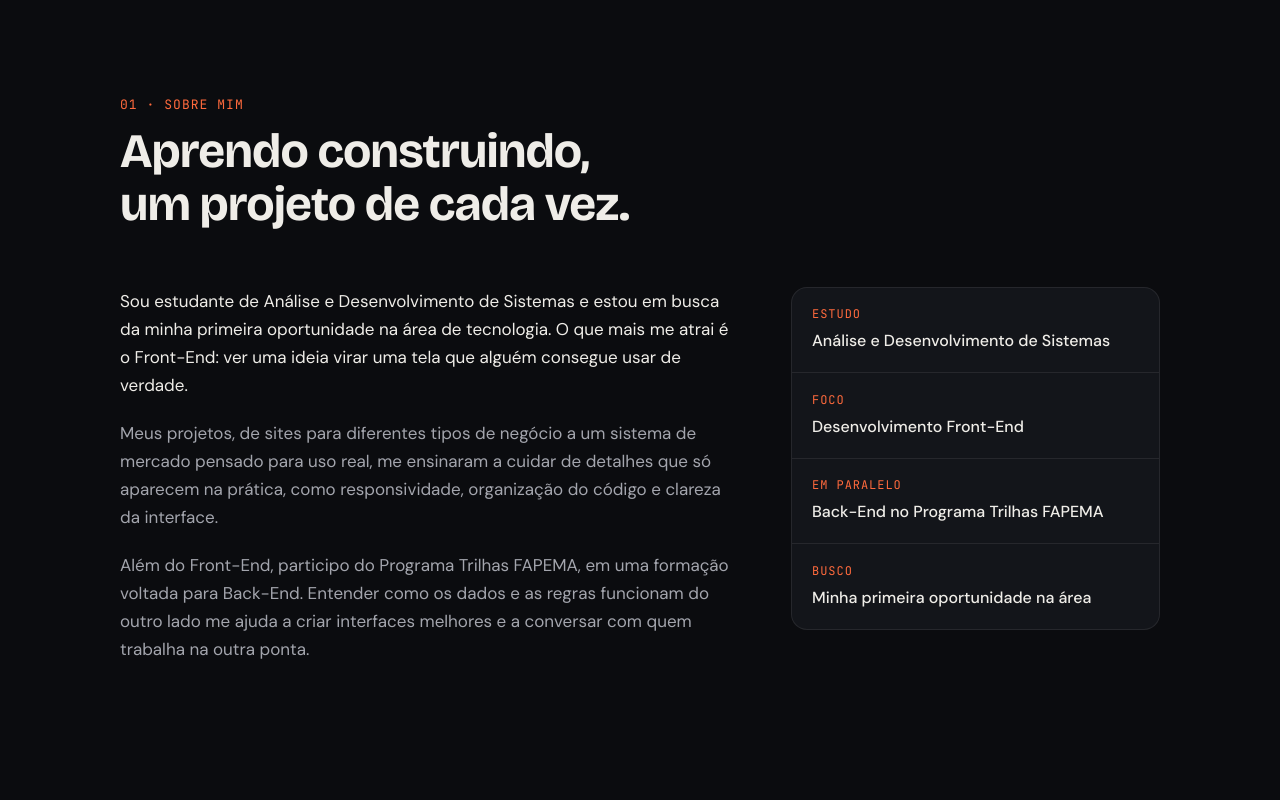
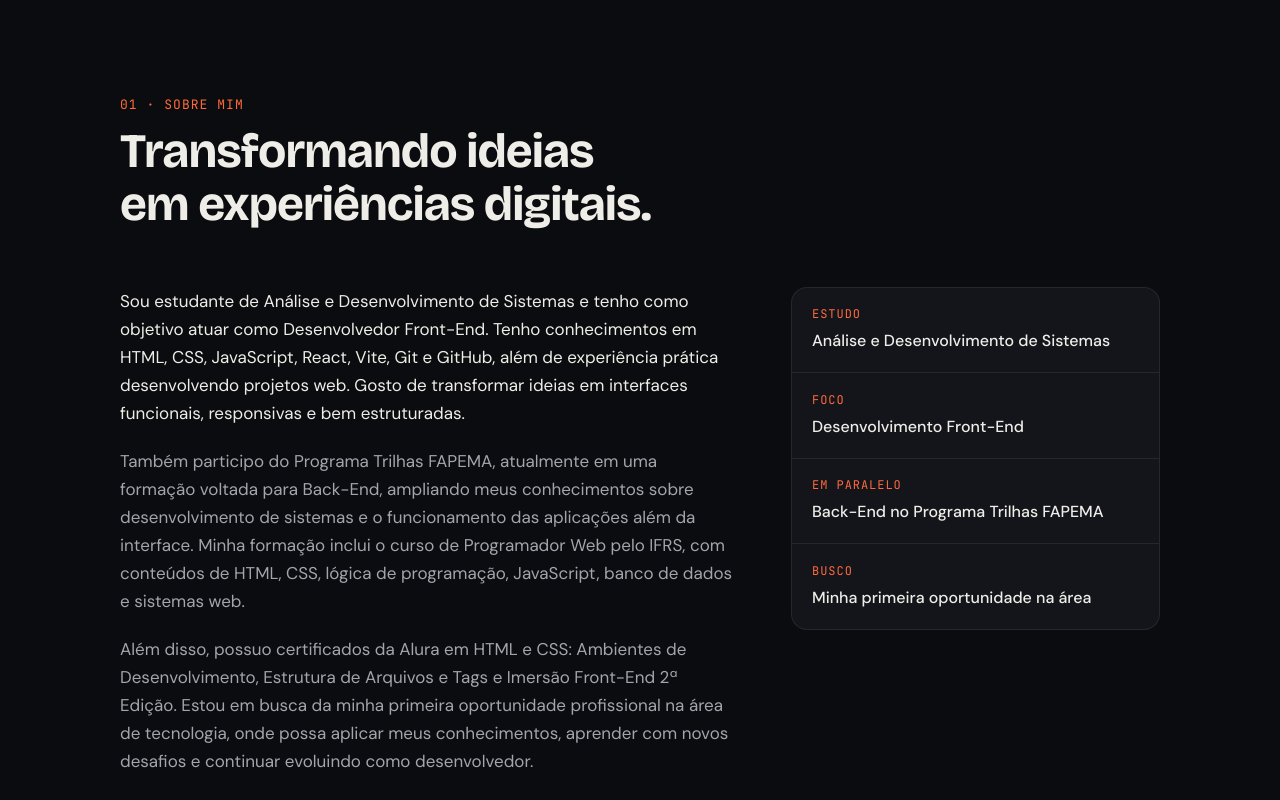
Before and after one commit to DevPedro2408/Portifolio-pedro, a React (Vite) app: page / in a window 1280 px wide. Shown: the part 860-1660 px from the top of the page. Built offline with nearby package versions, Linux system fonts and the light colour scheme.

Commit message:
atualização

```diff
--- a/src/components/sections/About.jsx
+++ b/src/components/sections/About.jsx
@@ -12,23 +12,17 @@ const quickFacts = [
 
 export default function About() {
   return (
-    <Section id="sobre" eyebrow="01 · Sobre mim" title="Aprendo construindo, um projeto de cada vez.">
+    <Section id="sobre" eyebrow="01 · Sobre mim" title="Transformando ideias em experiências digitais.">
       <div className="about">
         <Reveal className="about__text">
           <p>
-            Sou estudante de Análise e Desenvolvimento de Sistemas e estou em busca da minha
-            primeira oportunidade na área de tecnologia. O que mais me atrai é o Front-End: ver uma
-            ideia virar uma tela que alguém consegue usar de verdade.
+            Sou estudante de Análise e Desenvolvimento de Sistemas e tenho como objetivo atuar como Desenvolvedor Front-End. Tenho conhecimentos em HTML, CSS, JavaScript, React, Vite, Git e GitHub, além de experiência prática desenvolvendo projetos web. Gosto de transformar ideias em interfaces funcionais, responsivas e bem estruturadas.
           </p>
           <p>
-            Meus projetos, de sites para diferentes tipos de negócio a um sistema de mercado
-            pensado para uso real, me ensinaram a cuidar de detalhes que só aparecem na prática,
-            como responsividade, organização do código e clareza da interface.
+            Também participo do Programa Trilhas FAPEMA, atualmente em uma formação voltada para Back-End, ampliando meus conhecimentos sobre desenvolvimento de sistemas e o funcionamento das aplicações além da interface. Minha formação inclui o curso de Programador Web pelo IFRS, com conteúdos de HTML, CSS, lógica de programação, JavaScript, banco de dados e sistemas web.
           </p>
           <p>
-            Além do Front-End, participo do Programa Trilhas FAPEMA, em uma formação voltada para
-            Back-End. Entender como os dados e as regras funcionam do outro lado me ajuda a criar
-            interfaces melhores e a conversar com quem trabalha na outra ponta.
+            Além disso, possuo certificados da Alura em HTML e CSS: Ambientes de Desenvolvimento, Estrutura de Arquivos e Tags e Imersão Front-End 2ª Edição. Estou em busca da minha primeira oportunidade profissional na área de tecnologia, onde possa aplicar meus conhecimentos, aprender com novos desafios e continuar evoluindo como desenvolvedor.
           </p>
         </Reveal>
 
--- a/src/components/ui/Button.jsx
+++ b/src/components/ui/Button.jsx
@@ -1,9 +1,6 @@
 import SmartLink from './SmartLink.jsx';
 import Icon from './Icon.jsx';
 
-// Botão reutilizável. Na prática é um link com aparência de botão.
-//  variant: 'primary' (preenchido) | 'ghost' (contorno)
-//  icon:    nome de um ícone de Icon.jsx (opcional)
 export default function Button({ href, variant = 'primary', size = 'medium', icon, children }) {
   return (
     <SmartLink href={href} className={`btn btn--${variant} btn--${size}`}>
--- a/src/components/ui/SmartLink.jsx
+++ b/src/components/ui/SmartLink.jsx
@@ -1,10 +1,5 @@
 import { isExternalLink, isMissingLink } from '../../utils/links.js';
 
-// Link "inteligente" usado por botões, cards de contato e rodapé:
-// - link ainda não configurado (placeholder "SEU_") -> vira um elemento desativado,
-//   assim o visitante nunca cai em um link quebrado;
-// - link externo -> abre em nova aba, com rel de segurança;
-// - link interno (#secao) ou mailto: -> comportamento normal.
 export default function SmartLink({ href, className = '', children, ...rest }) {
   if (isMissingLink(href)) {
     return (
--- a/src/data/profile.js
+++ b/src/data/profile.js
@@ -20,7 +20,6 @@ export const profile = {
       display: 'linkedin.com/in/SEU_PERFIL',
     },
     whatsapp: {
-      // Formato: https://wa.me/55 + DDD + número, só dígitos. Ex.: https://wa.me/5598900000000
       href: 'https://wa.me/5598991042408',
       display: '(98) 991042408',
     },
--- a/src/data/skills.js
+++ b/src/data/skills.js
@@ -27,6 +27,5 @@ export const skillGroups = [
   {
     title: 'Em formação',
     items: ['Back-End (Programa Trilhas FAPEMA)', 'Ads (Uniasselvi)'],
-
   },
 ];
```
